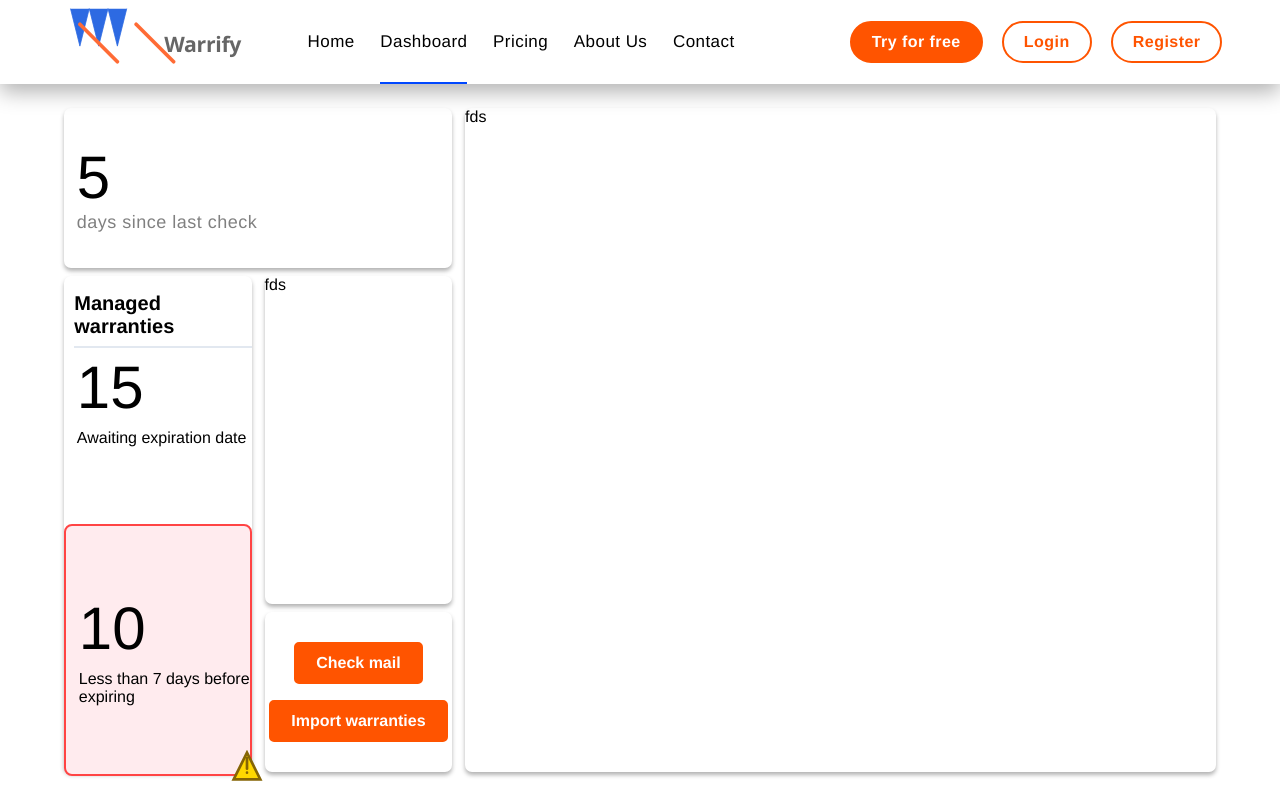
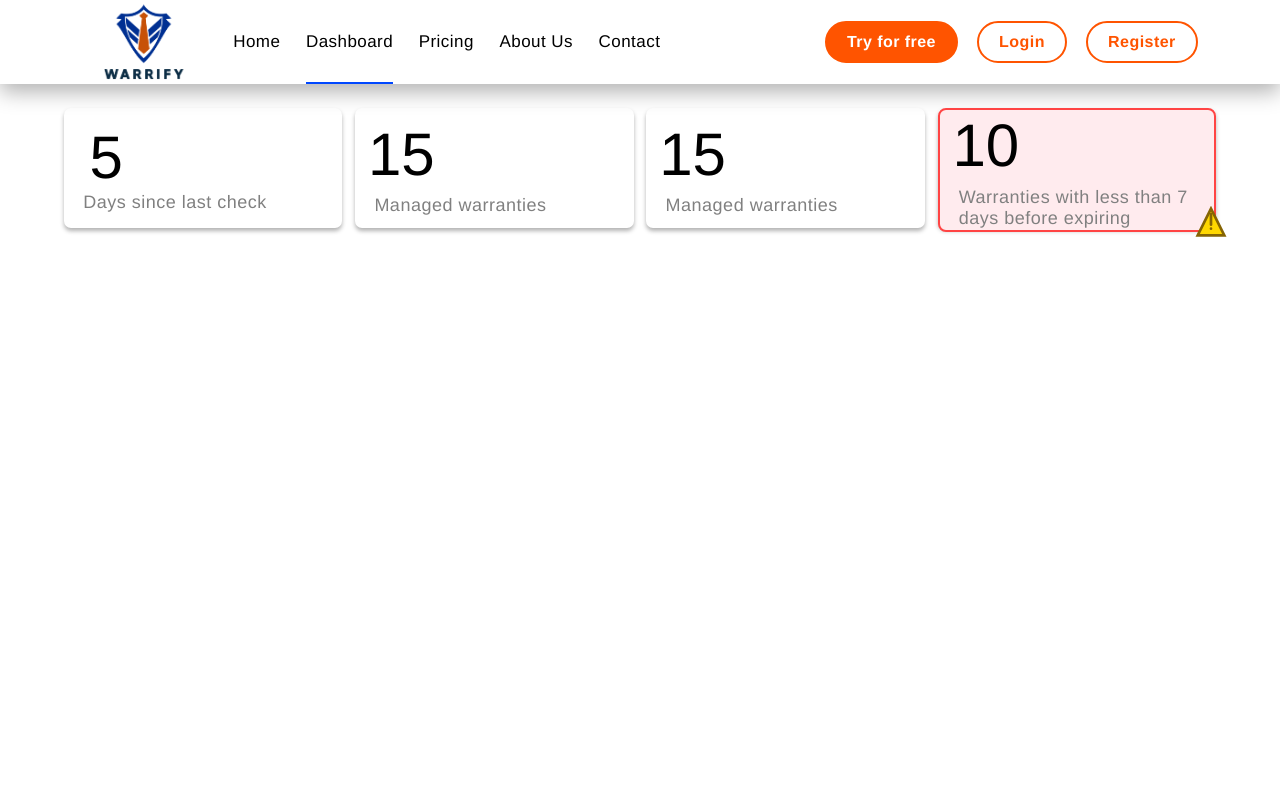
Before and after one commit to vlad180520/Warrify, a React (Vite) app in the folder Front-end/: page /dashboard in a window 1280 px wide. Built offline with nearby package versions, Linux system fonts and the light colour scheme.

Commit message:
update logo si modificare dashboard

```diff
--- a/Front-end/index.html
+++ b/Front-end/index.html
@@ -2,7 +2,7 @@
 <html lang="en">
   <head>
     <meta charset="UTF-8" />
-    <link rel="icon" type="image/svg+xml" href="/vite.svg" />
+    <link rel="icon" type="image/svg+xml" href="./src/assets/logo.png" />
     <meta name="viewport" content="width=device-width, initial-scale=1.0" />
     <title>Warrify</title>
   </head>
--- a/Front-end/src/components/GridContainer.css
+++ b/Front-end/src/components/GridContainer.css
@@ -2,8 +2,8 @@
     margin-top: 3vh;
     width: 90vw;
     display: grid;
-    grid-template-columns: 1fr 1fr 4fr;
-    grid-auto-rows: 20vh;
+    grid-template-columns: 1fr 1fr 1fr 1fr;
+    grid-auto-rows: 15vh;
     font-family: unifysans, helvetica, arial, lato, sans-serif !important;
     grid-column-gap: 1vw;
     grid-row-gap: 1vh;
@@ -17,30 +17,6 @@
 .flex {
     display: flex;
 }
-.grid-item-1 {
-    grid-column: span 2;
-    flex-direction: column;
-    justify-content: center;
-}
-.grid-item-2 {
-    grid-row-start: 2;
-    grid-row-end: 5;
-}
-.grid-item-3 {
-    grid-row-start: 2;
-    grid-row-end: 4;
-}
-.grid-item-4 {
-    grid-row-start: 4;
-    display: flex;
-    justify-content: center;
-    align-items: center;
-    flex-direction: column;
-    gap: 2vh;
-}
-.grid-item-5 {
-    grid-row: span 4;
-}
 .big-number {
     font-size: 60px;
     text-align: left;
@@ -48,9 +24,14 @@
 }
 .item-1-text {
     font-size: 18px;
-    margin-left: 1vw;
+    margin-left: 0.5vw;
     letter-spacing: .5px;
     color: gray;
+}
+.grid-item-1 {
+    display: flex;
+    flex-direction: column;
+    justify-content: center;
 }
 .grid-item-2 h2 {
     position: absolute;
@@ -60,10 +41,13 @@
     margin-left: -.2vw;
     font-size: 20px;
 }
+.item-1 {
+  margin-left: 1vw;
+}
 .item-2-row-1 {
     position: relative;
     flex-direction: column;
-    height: 50%;
+    height: 100%;
     padding-left: 1vw;
     gap: .8vh;
     justify-content: center;
@@ -77,7 +61,7 @@
     gap: .8vh;
     flex-direction: column;
     padding-left: 1vw;
-    height: 50%;
+    height: 100%;
 }
 .pericol {
     background: #ffebee; /* Roșu deschis pentru fundal */
--- a/Front-end/src/components/GridContainer.tsx
+++ b/Front-end/src/components/GridContainer.tsx
@@ -7,32 +7,50 @@ const specs =
     nrWarranties: 15,
     nrExpire: 10,
 }
-;
+    ;
 
 function GridContainer() {
     return (
         <div className="grid-container">
             <div className="grid-item grid-item-1 flex">
-                <div className='big-number'>
-                    {specs.lastRefreshDays}
+                <div className="item-1">
+                    <div className='big-number'>
+                        {specs.lastRefreshDays}
+                    </div>
+                    <div className='item-1-text'>
+                        Days since last check
+                    </div>
                 </div>
-                <div className='item-1-text'>
-                    days since last check
+
+            </div>
+            <div className="grid-item grid-item-2">
+                <div className='item-2-row-1 flex'>
+                    <div className="big-number">
+                        {specs.nrWarranties}
+                    </div>
+                    <div className="item-1-text">
+                        Managed warranties
+                    </div>
                 </div>
             </div>
             <div className="grid-item grid-item-2">
                 <div className='item-2-row-1 flex'>
-                    <h2>Managed warranties</h2>
                     <div className="big-number">
                         {specs.nrWarranties}
                     </div>
-                    Awaiting expiration date
+                    <div className="item-1-text">
+                        Managed warranties
+                    </div>
                 </div>
+            </div>
+            <div className="grid-item grid-item-3">
                 <div className={`item-2-row-2 flex ${specs.nrExpire && 'pericol'}`}>
                     <div className={`big-number`}>
                         {specs.nrExpire}
                     </div>
-                    Less than 7 days before expiring
+                    <div className="item-1-text">
+                        Warranties with less than 7 days before expiring
+                    </div>
                     {specs.nrExpire &&
                         <svg className="danger-symbol" viewBox="0 0 24 24" fill="none" xmlns="http://www.w3.org/2000/svg">
                             <path d="M12 2L2 22H22L12 2Z" fill="#FFD700" stroke="#856404" stroke-width="2" />
@@ -42,12 +60,6 @@ function GridContainer() {
                     }
                 </div>
             </div>
-            <div className="grid-item grid-item-3">fds</div>
-            <div className="grid-item grid-item-4">
-                <p className='buttongrid buttoninvert'>Check mail</p>
-                <p className='buttongrid buttoninvert'>Import warranties</p>
-            </div>
-            <div className="grid-item grid-item-5">fds</div>
         </div>
     )
 }
--- a/Front-end/src/components/Header.css
+++ b/Front-end/src/components/Header.css
@@ -13,6 +13,11 @@
     align-items: center;
     font-weight: normal;
     box-shadow: 0px 8px 20px rgba(0, 0, 0, 0.3);
+}
+.leftSide img {
+    margin-top: 1vh;
+    height: 16vh;
+    margin-right: 2vw;
 }
 .logoheader {
     margin-left: 5vw;
--- a/Front-end/src/components/Header.tsx
+++ b/Front-end/src/components/Header.tsx
@@ -4,7 +4,7 @@ import { useState, useEffect, useRef } from 'react'
 import React from 'react';
 import './Header.css'
 import Logo from '../assets/Logo'
-
+import pozalogo from '../assets/logo.png'
 
 const isLoggedIn = false
 function Header() {
@@ -14,7 +14,7 @@ function Header() {
         <>
             <div className="header">
                 <div className="leftSide">
-                    <Link to="/home"><Logo/></Link>
+                    <Link to="/home"><img src={pozalogo}/></Link>
                     <ul className='textSectiuni'>
                     <Link to="/home" className='textSectiuni'><li className={`listSectiuni ${location=='/home'&&'active'}`}>Home</li></Link>
                     <Link to="/dashboard" className='textSectiuni'><li className={`listSectiuni ${location=='/dashboard'&&'active'}`}>Dashboard</li></Link>
```
Also changed, not shown: Front-end/src/assets/logo.png (added).
